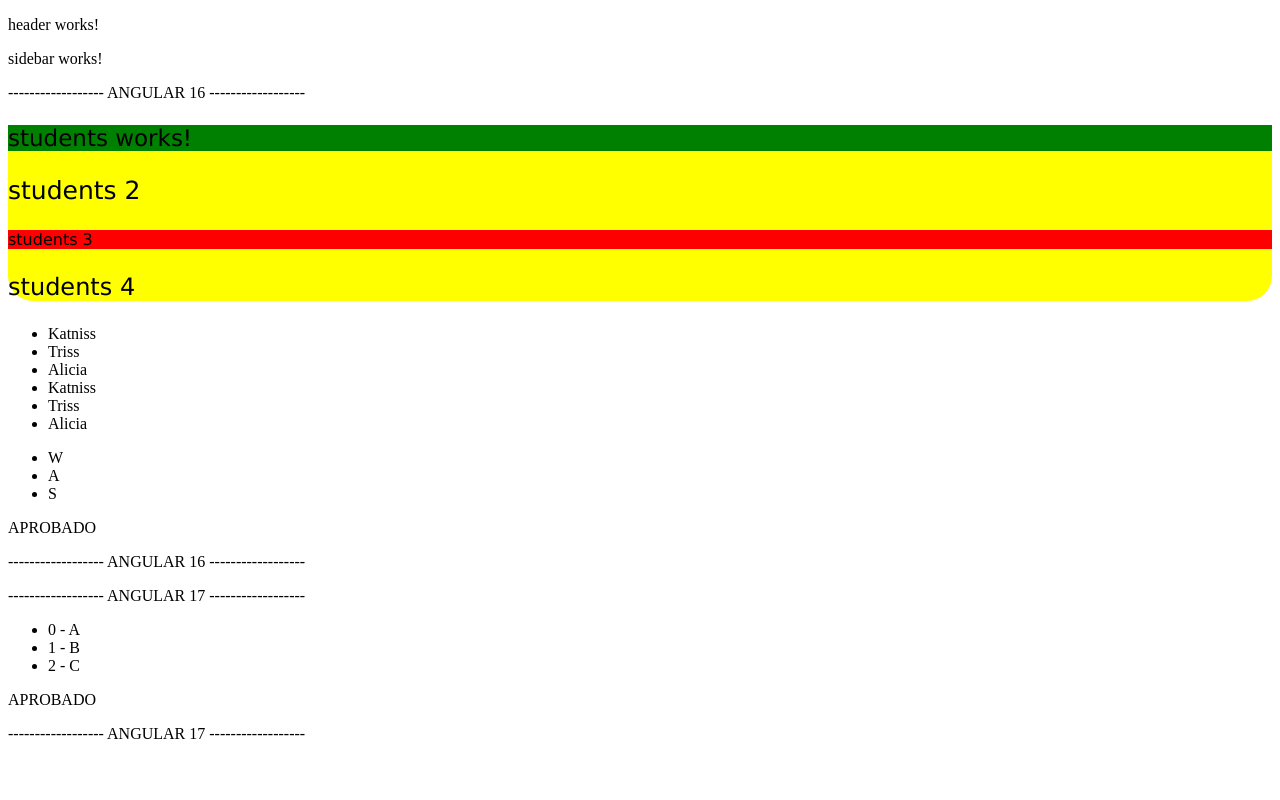
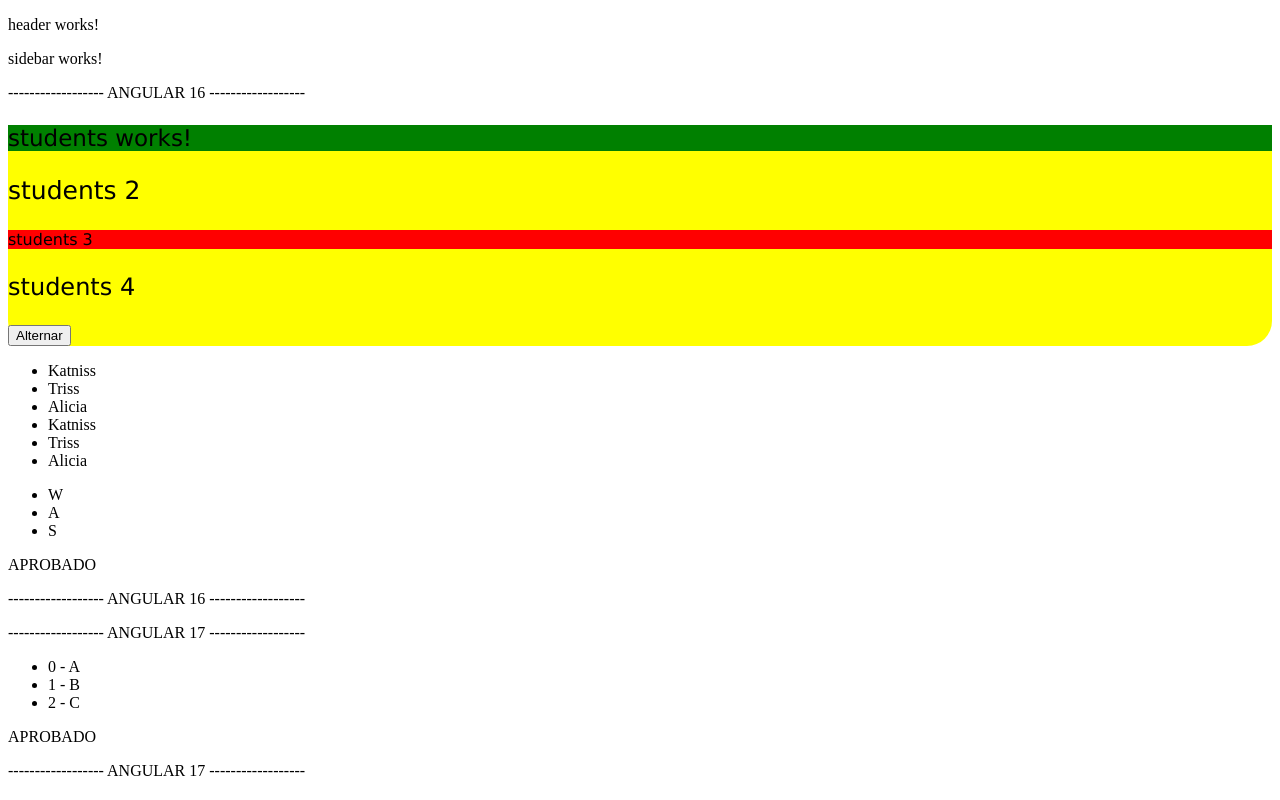
Before and after one commit to VictoriaIleanaRodriguezMora/angular_proyecto, an Angular app: page / in a window 1280 px wide. Built offline with nearby package versions, Linux system fonts and the light colour scheme.

Commit message:
boton alternar, eventos

```diff
--- a/src/app/components/students/students.component.html
+++ b/src/app/components/students/students.component.html
@@ -11,6 +11,9 @@
     <p [ngClass]="{ error: hayError, success: !hayError}">students 3</p>
 
     <p [style.font-size]="size ? 'x-large' : 'smaller' ">students 4</p>
+
+<button (click)="toggleError()" type="button" >Alternar</button>
+
 </div>
 
 
--- a/src/app/components/students/students.component.ts
+++ b/src/app/components/students/students.component.ts
@@ -18,11 +18,15 @@ export class StudentsComponent {
   studentsArr4 = ['W', 'A', 'S'];
 
 
+  constructor() {
+    setTimeout(() => {
+      this.loading = false
+    }, 3000)
+  }
 
-  constructor() {
-    setTimeout( () => {
-      this.loading = false
-    }, 3000 )
+
+  toggleError() {
+    this.hayError = !this.hayError
   }
 
 }
```
